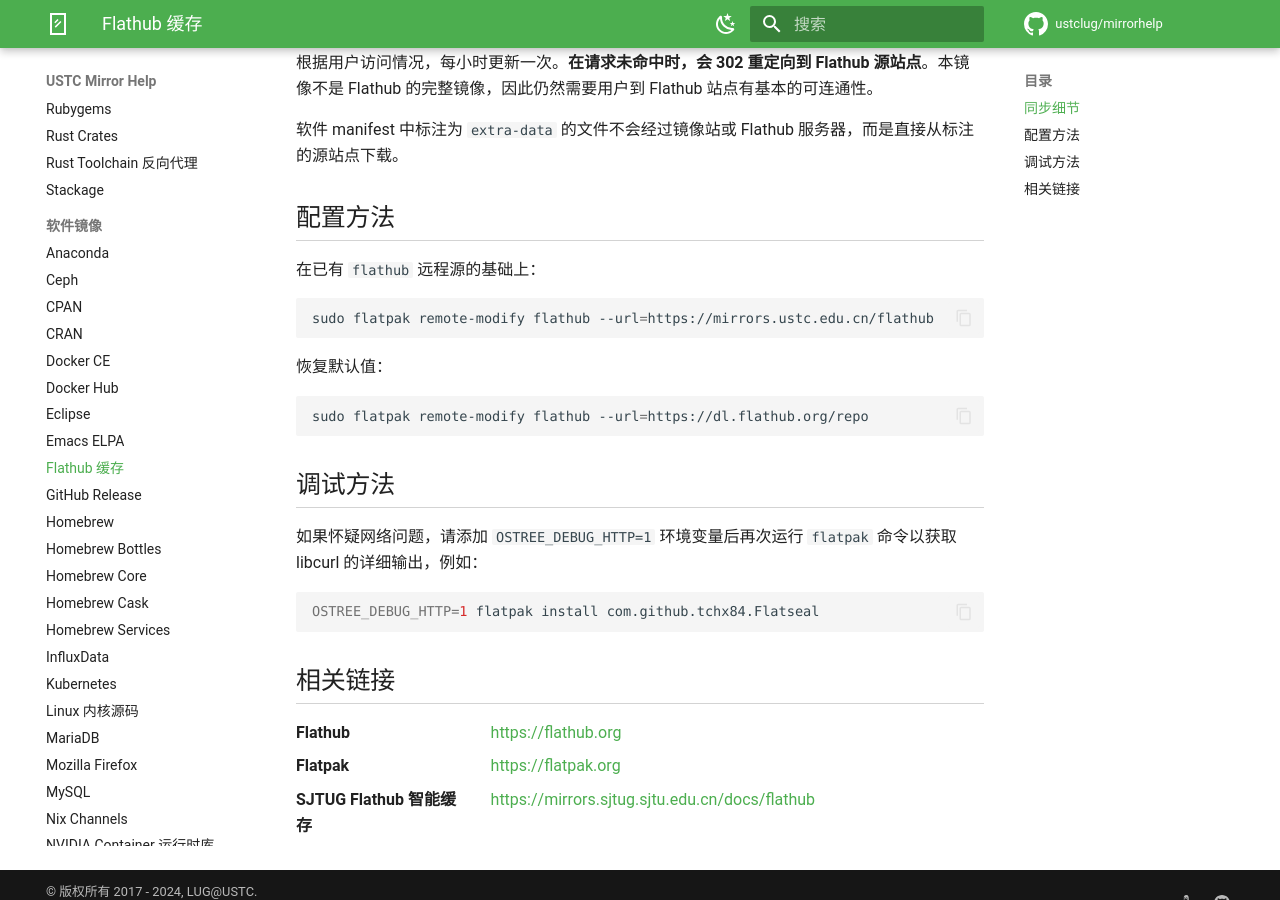
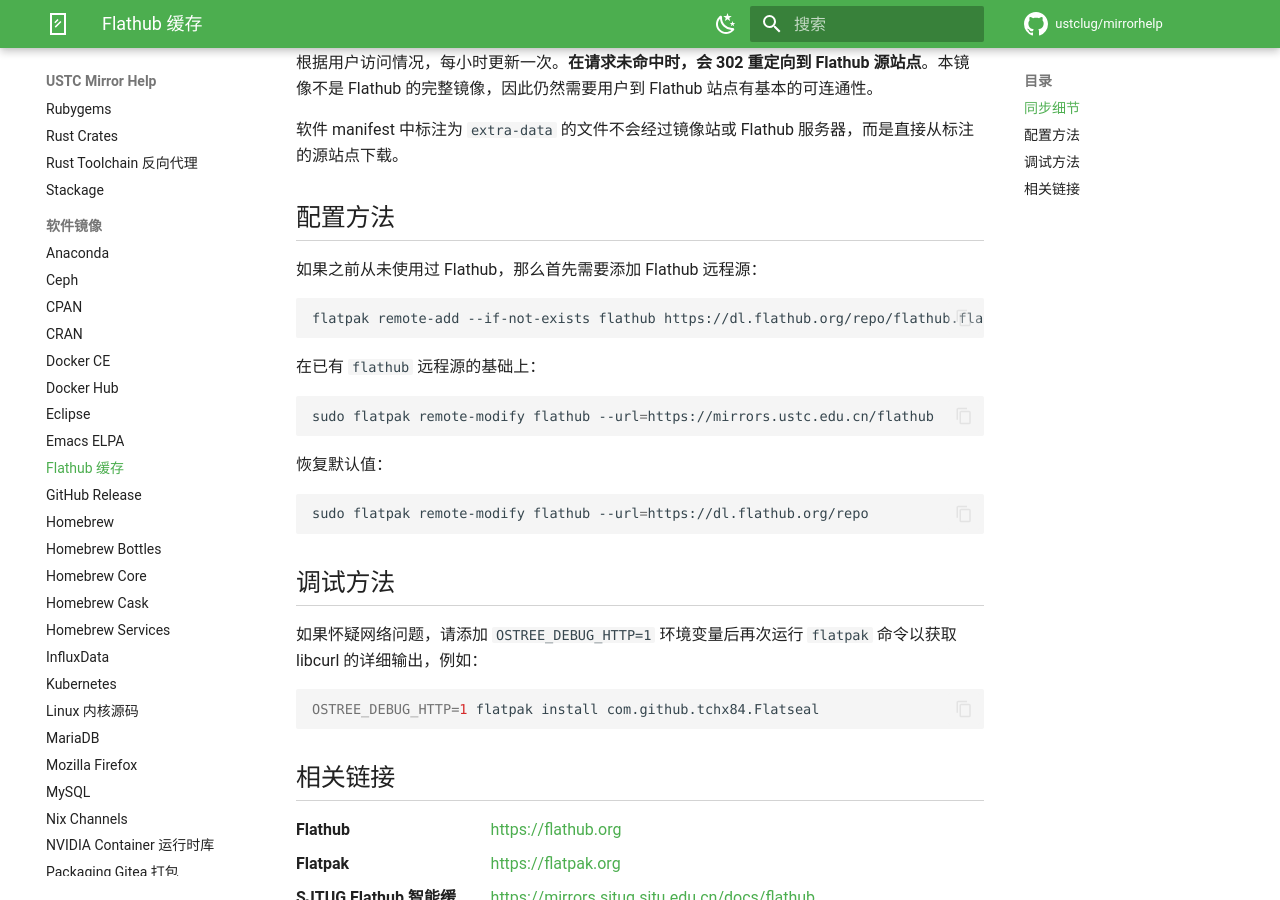
Before and after one commit to ustclug/mirrorhelp, an MkDocs documentation site: the page built from docs/flathub.md, in a window 1280 px wide and 900 px high, scrolled down 449 px. Built offline with MkDocs 1.6.1 and Material for MkDocs 9.7.7, drawn with Linux system fonts in a browser that asks for light colours; comment, search, counter and statistics services are not loaded.

Commit message:
flathub: Add remote-add command for Flathub

````diff
--- a/docs/flathub.md
+++ b/docs/flathub.md
@@ -14,6 +14,12 @@
 软件 manifest 中标注为 `extra-data` 的文件不会经过镜像站或 Flathub 服务器，而是直接从标注的源站点下载。
 
 ## 配置方法
+
+如果之前从未使用过 Flathub，那么首先需要添加 Flathub 远程源：
+
+```shell
+flatpak remote-add --if-not-exists flathub https://dl.flathub.org/repo/flathub.flatpakrepo
+```
 
 在已有 `flathub` 远程源的基础上：
 
````
